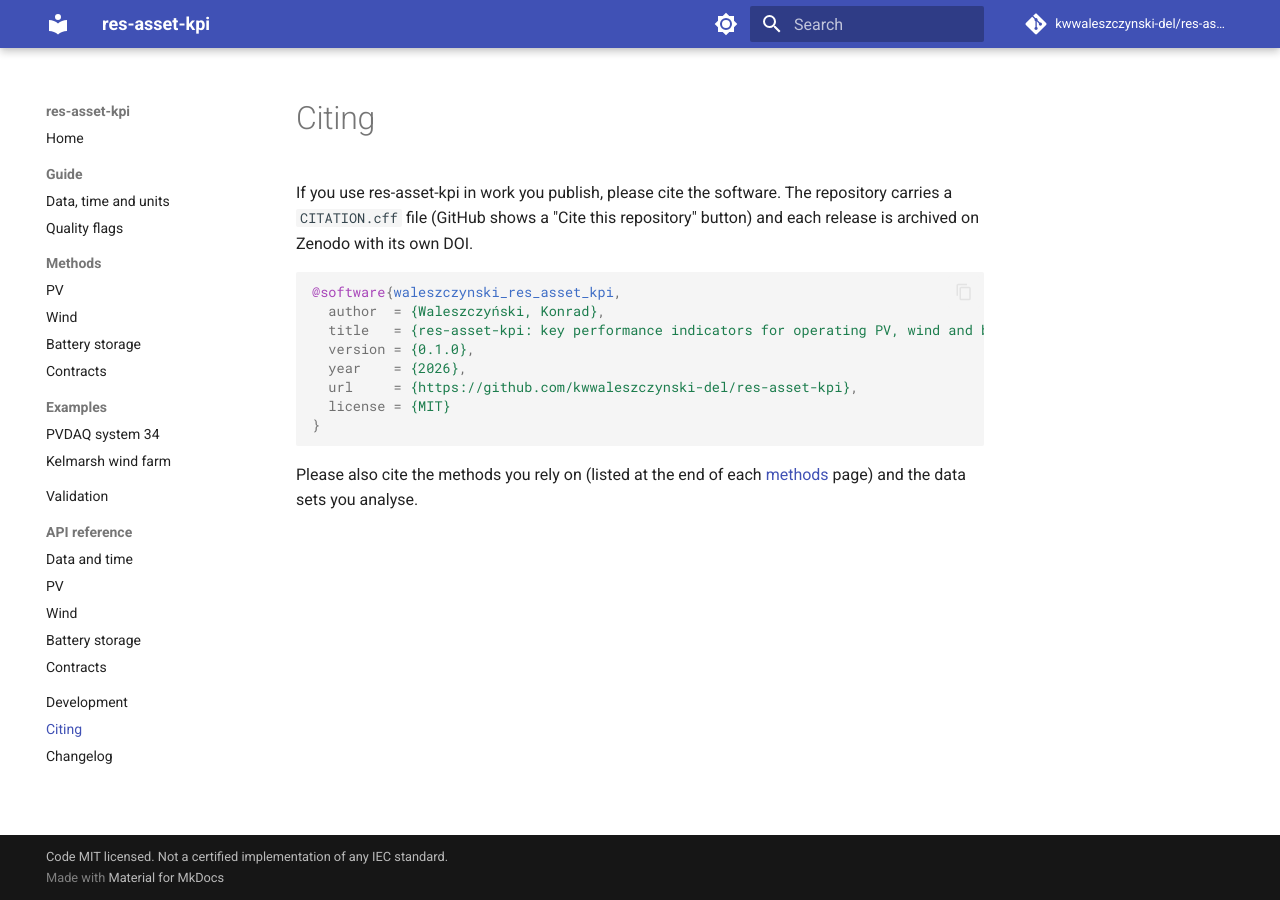
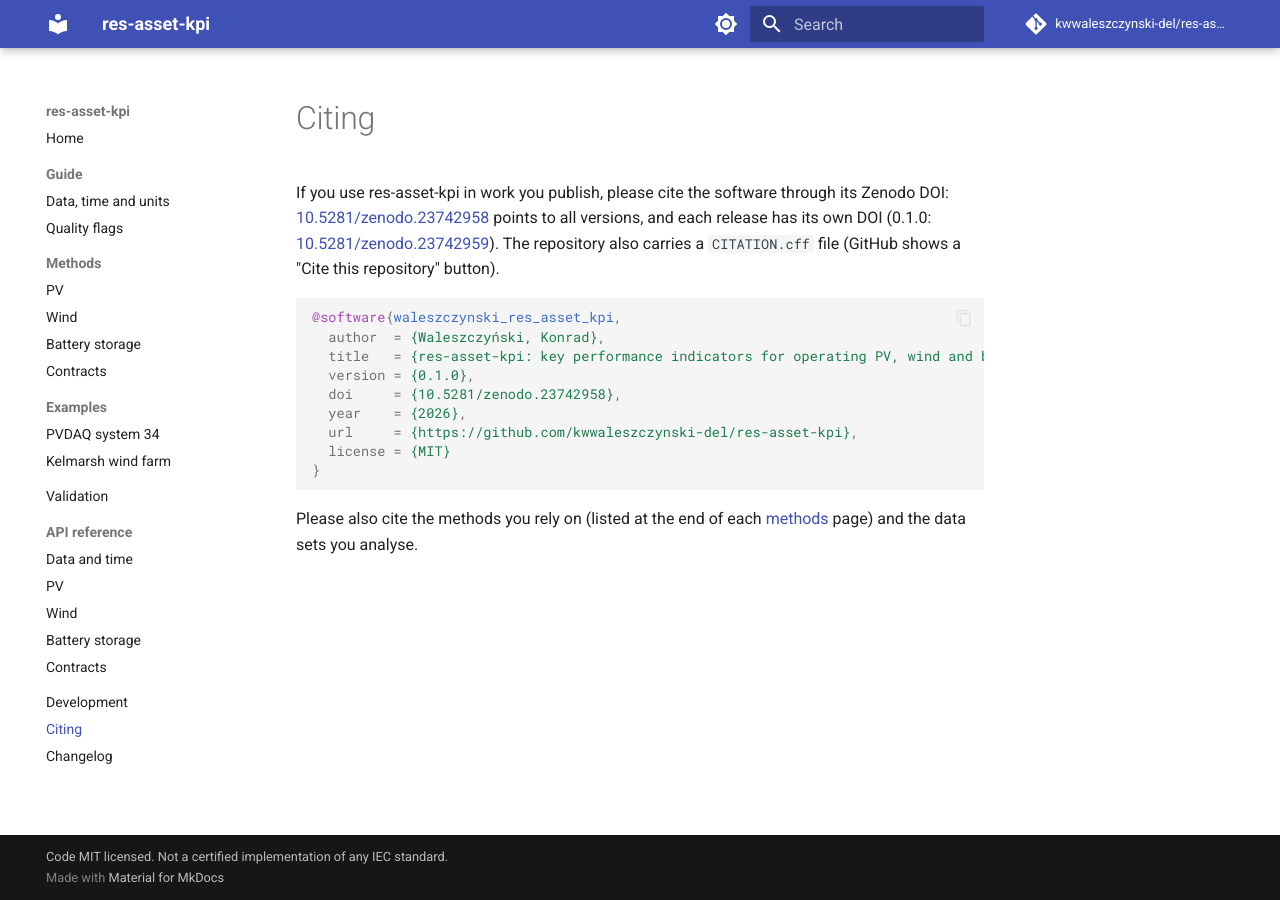
Before and after one commit to kwwaleszczynski-del/res-asset-kpi, an MkDocs documentation site: the page built from docs/citing.md, in a window 1280 px wide. Built offline with MkDocs 1.6.1 and Material for MkDocs 9.7.7, drawn with Linux system fonts in a browser that asks for light colours; comment, search, counter and statistics services are not loaded.

Commit message:
Add the Zenodo DOI and PyPI links

````diff
--- a/docs/citing.md
+++ b/docs/citing.md
@@ -1,14 +1,16 @@
 # Citing
 
-If you use res-asset-kpi in work you publish, please cite the software. The repository carries a
-`CITATION.cff` file (GitHub shows a "Cite this repository" button) and each release is archived on Zenodo with
-its own DOI.
+If you use res-asset-kpi in work you publish, please cite the software through its Zenodo DOI:
+[10.5281/zenodo.23742958](https://doi.org/10.5281/zenodo.23742958) points to all versions, and each release has
+its own DOI (0.1.0: [10.5281/zenodo.23742959](https://doi.org/10.5281/zenodo.23742959)). The repository also
+carries a `CITATION.cff` file (GitHub shows a "Cite this repository" button).
 
 ```bibtex
 @software{waleszczynski_res_asset_kpi,
   author  = {Waleszczyński, Konrad},
   title   = {res-asset-kpi: key performance indicators for operating PV, wind and battery assets},
   version = {0.1.0},
+  doi     = {10.5281/zenodo.23742958},
   year    = {2026},
   url     = {https://github.com/kwwaleszczynski-del/res-asset-kpi},
   license = {MIT}
````
Also changed, not shown: README.md (+5 -1 lines), docs/index.md (+3 -0 lines), 1 other file.
